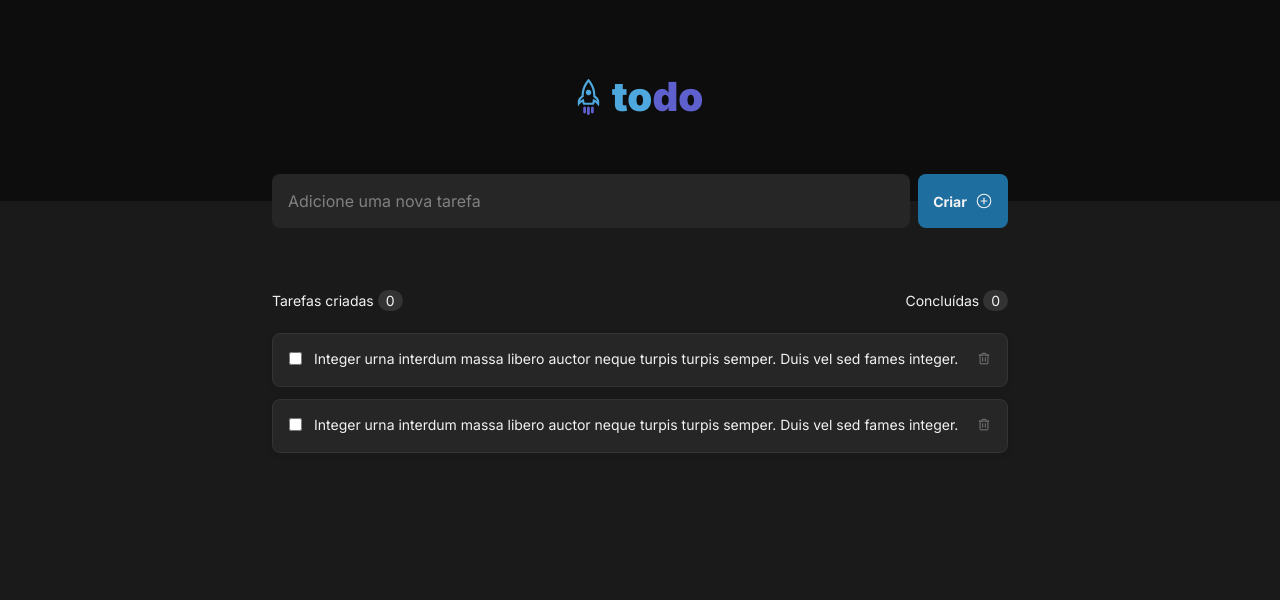
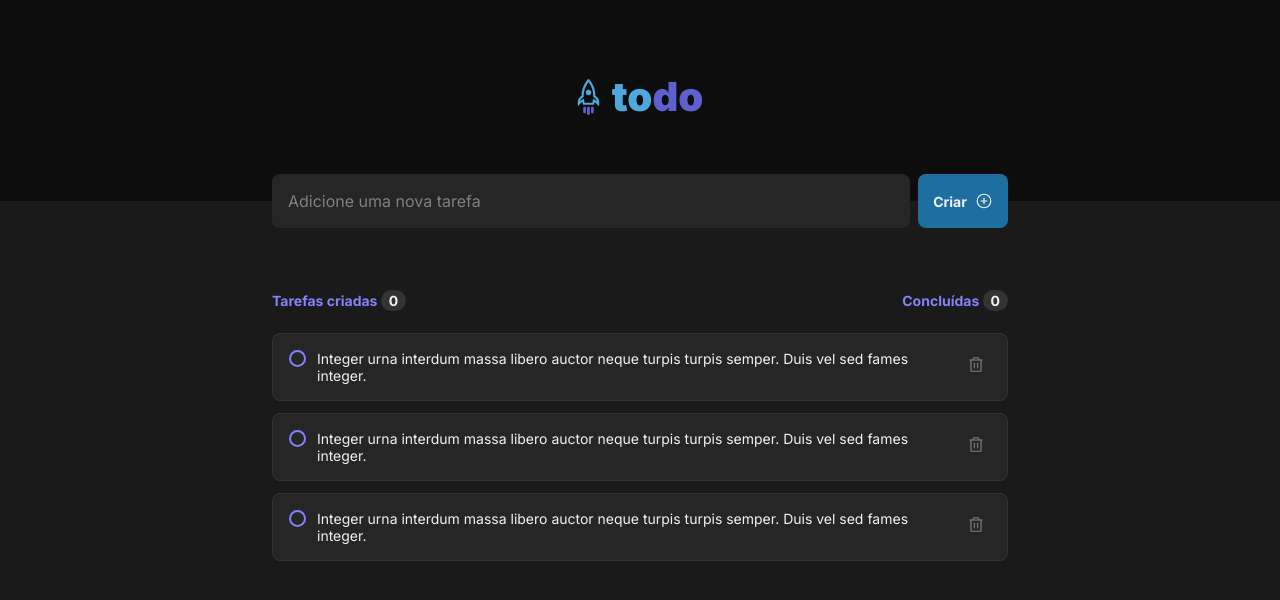
Before and after one commit to indiocode/ignite-todo, a React (Vite) app: page / in a window 1280 px wide. Shown: the top 600 px of the page. Built offline with nearby package versions, Linux system fonts and the light colour scheme.

Commit message:
:sparkles: task checkbox style

```diff
--- a/index.html
+++ b/index.html
@@ -13,7 +13,7 @@
 			href="https://fonts.googleapis.com/css2?family=Inter:wght@400;700;900&display=swap"
 			rel="stylesheet"
 		/>
-		<title>Vite + React + TS</title>
+		<title>Ignite Todo</title>
 	</head>
 	<body>
 		<div id="root"></div>
--- a/src/App.module.css
+++ b/src/App.module.css
@@ -22,6 +22,11 @@
 
 .form input::placeholder {
 	color: var(--gray-300);
+}
+
+.form input:focus {
+	outline: transparent;
+	box-shadow: 0 0 0 1px var(--purple-dark);
 }
 
 .form button {
@@ -49,12 +54,15 @@
 }
 
 .taskListContainerHeader {
+	color: var(--purple);
 	display: flex;
 	justify-content: space-between;
 	font-size: 0.875rem;
+	font-weight: 700;
 }
 
 .taskListContainerHeader span {
+	color: var(--gray-100);
 	background: var(--gray-400);
 	padding: 0.125rem 0.5rem;
 	border-radius: 999px;
--- a/src/App.tsx
+++ b/src/App.tsx
@@ -31,6 +31,7 @@ export function App() {
 					<div className={styles.taskList}>
 						<Task />
 						<Task />
+						<Task />
 					</div>
 				</main>
 			</Container>
--- a/src/components/Task.module.css
+++ b/src/components/Task.module.css
@@ -15,18 +15,93 @@
 	background: transparent;
 	border: 0;
 	color: var(--gray-300);
+	display: flex;
+	align-items: center;
+	justify-content: center;
+	cursor: pointer;
+	padding: 0.375rem;
+	border-radius: 8px;
+	transition: background 0.1s, color 0.1s;
+}
+
+.task button:hover {
+	background: var(--gray-400);
+	color: var(--danger);
 }
 
 .task > div {
+	display: flex;
 	gap: 0.75rem;
-	display: flex;
-	align-items: center;
+	align-items: flex-start;
 }
-
-/* .task > div input[type='checkbox'] {
-} */
 
 .task > div p {
 	font-size: 0.875rem;
 	font-weight: 400;
 }
+
+.checkItem {
+	display: block;
+	position: relative;
+	padding-left: 1rem;
+	cursor: pointer;
+	-webkit-user-select: none;
+	-moz-user-select: none;
+	-ms-user-select: none;
+	user-select: none;
+}
+
+.checkItem input {
+	position: absolute;
+	opacity: 0;
+	cursor: pointer;
+	height: 0;
+	width: 0;
+}
+
+.checkmark {
+	position: absolute;
+	display: flex;
+	align-items: center;
+	justify-content: center;
+	top: 0;
+	left: 0;
+	height: 1.091rem;
+	width: 1.091rem;
+	border: 2px solid var(--purple);
+	border-radius: 15px;
+}
+
+.checkItem:hover input ~ .checkmark {
+	background: rgba(30, 112, 159, 0.2);
+}
+
+.checkItem input:checked ~ .checkmark {
+	background: var(--purple-dark);
+	border: 2px solid var(--purple-dark);
+}
+
+.checkItem input:checked ~ .checkmark:hover {
+	background: var(--purple);
+	border: 2px solid var(--purple);
+}
+
+.checkmark:after {
+	content: '';
+	position: absolute;
+	display: none;
+}
+
+.checkItem input:checked ~ .checkmark:after {
+	display: block;
+}
+
+.checkItem .checkmark:after {
+	width: 3px;
+	height: 8px;
+	border: solid white;
+	border-width: 0 3px 3px 0;
+	-webkit-transform: rotate(45deg);
+	-ms-transform: rotate(45deg);
+	transform: rotate(45deg);
+}
--- a/src/components/Task.tsx
+++ b/src/components/Task.tsx
@@ -5,14 +5,17 @@ export function Task() {
 	return (
 		<div className={styles.task}>
 			<div>
-				<input type="checkbox" name="" id="" />
+				<label className={styles.checkItem}>
+					<input type="checkbox" />
+					<span className={styles.checkmark}></span>
+				</label>
 				<p>
 					Integer urna interdum massa libero auctor neque turpis turpis semper.
 					Duis vel sed fames integer.
 				</p>
 			</div>
 			<button>
-				<Trash size={14} />
+				<Trash size={18} />
 			</button>
 		</div>
 	);
--- a/src/global.css
+++ b/src/global.css
@@ -11,11 +11,6 @@
 	--blue: #4ea8de;
 	--purple-dark: #5e60ce;
 	--purple: #8284fa;
-}
-
-:focus {
-	outline: transparent;
-	box-shadow: 0 0 0 1px var(--purple-dark);
 }
 
 * {
```
